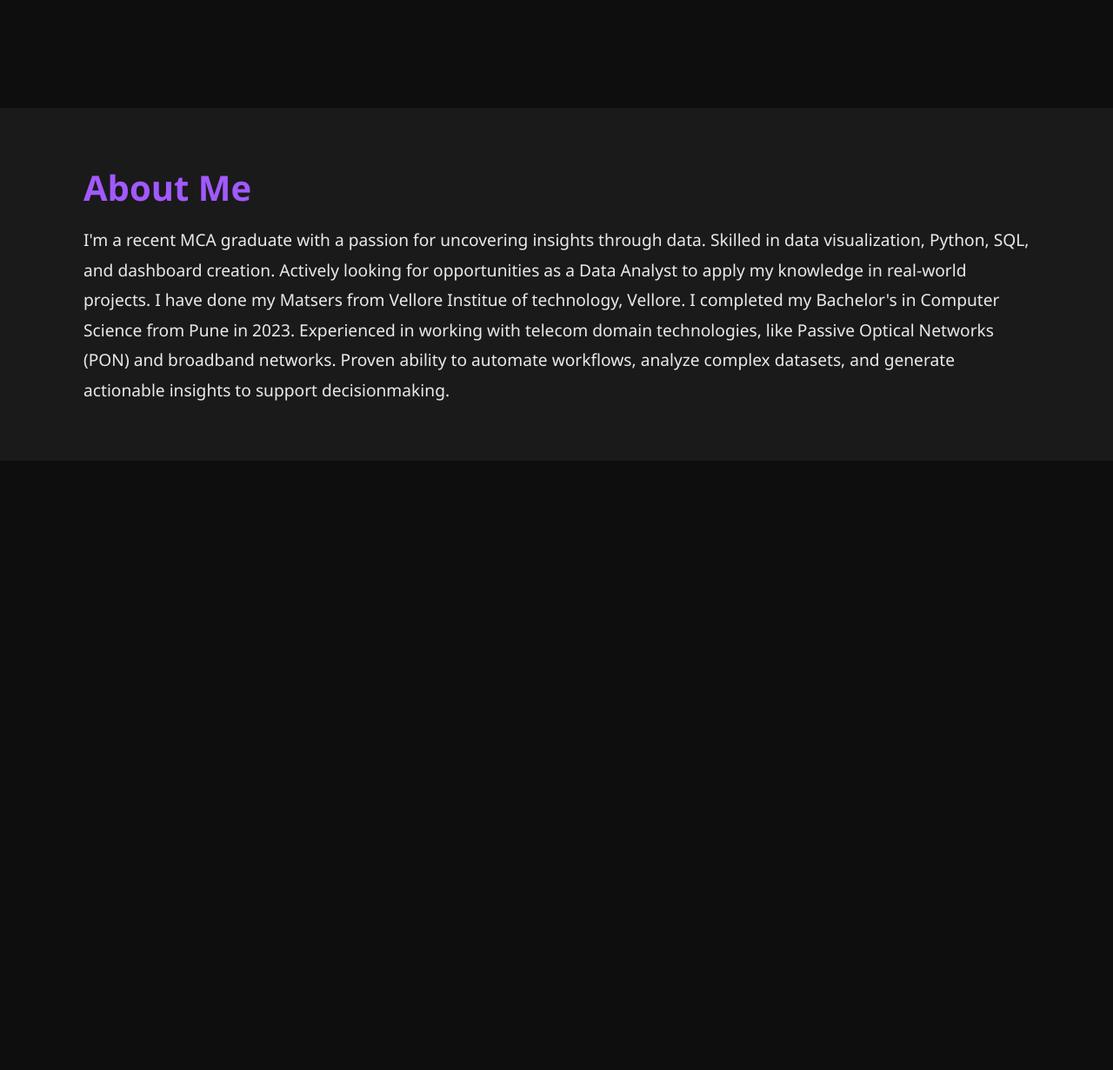
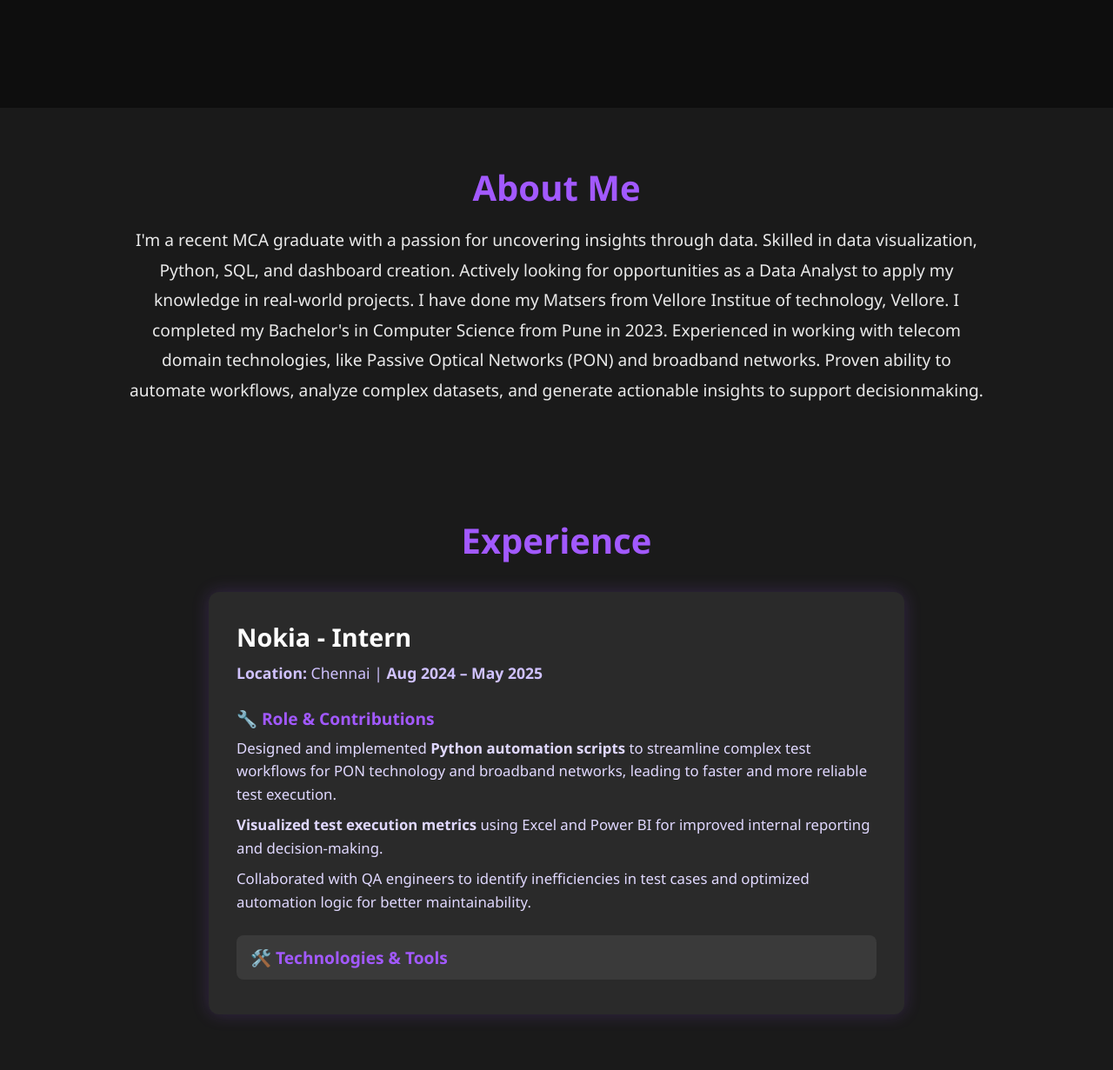
Before and after one commit to tanayaaaa123/flask-portfolio, a Flask app: page / in a window 1280 px wide. Shown: the part 684-1915 px from the top of the page at 87% size. Before the commit the page ends 1145 px from the top, so only its background shows below. Run offline with Flask 3, Linux system fonts and the light colour scheme.

Commit message:
Added Experience section

```diff
--- a/static/css/style.css
+++ b/static/css/style.css
@@ -109,12 +109,100 @@ nav ul li a.active {
     background-color: #1a1a1a;
     color: #eaeaea;
 }
+
+.about-container {
+    max-width: 1000px;
+    margin: 0 auto;
+}
 .about-container h2 {
     font-size: 2.5rem;
     color: #a259ff;
     margin-bottom: 1rem;
+    text-align: center;
 }
 .about-container p {
     font-size: 1.2rem;
     line-height: 1.8;
+    text-align: center;
 }
+/* Experience Section */
+/* Experience Section */
+#experience {
+    padding: 4rem 6rem;
+    background-color: #1a1a1a;
+    color: #eaeaea;
+}
+
+#experience h2 {
+    font-size: 2.5rem;
+    color: #a259ff;
+    margin-bottom: 2rem;
+    text-align: center;
+}
+
+.experience-card {
+    background-color: #2a2a2a;
+    padding: 2rem;
+    border-radius: 12px;
+    box-shadow: 0 0 20px rgba(162, 89, 255, 0.2);
+    transition: transform 0.3s ease;
+    max-width: 800px;
+    margin: 0 auto;
+}
+
+.experience-card:hover {
+    transform: translateY(-5px);
+}
+
+.experience-card h3 {
+    font-size: 1.8rem;
+    margin-bottom: 0.5rem;
+    color: #ffffff;
+}
+
+.experience-card p {
+    font-size: 1.1rem;
+    line-height: 1.6;
+    color: #d0c2ff;
+}
+
+.exp-section {
+    margin-top: 1.5rem;
+    text-align: left;
+}
+
+.exp-section h4 {
+    font-size: 1.2rem;
+    color: #a259ff;
+    margin-bottom: 0.5rem;
+}
+
+.exp-section p {
+    font-size: 1.05rem;
+    color: #e0d8ff;
+    margin-bottom: 0.5rem;
+}
+.collapsible {
+    cursor: pointer;
+    background-color: #3a3a3a;
+    padding: 0.75rem 1rem;
+    border-radius: 8px;
+    transition: background-color 0.3s;
+    color: #a259ff;
+}
+
+.collapsible:hover {
+    background-color: #5a5a5a;
+}
+
+.collapsible-content {
+    max-height: 0;
+    overflow: hidden;
+    transition: max-height 0.4s ease;
+    padding-left: 1rem;
+}
+
+.collapsible.active + .collapsible-content {
+    max-height: 200px; /* Adjust as needed */
+    padding-top: 0.5rem;
+}
--- a/static/js/script.js
+++ b/static/js/script.js
@@ -38,3 +38,16 @@ window.addEventListener('scroll', function () {
       }
     });
   });
+
+
+document.querySelectorAll('.collapsible').forEach(button => {
+  button.addEventListener('click', () => {
+    button.classList.toggle('active');
+    const content = button.nextElementSibling;
+    if (button.classList.contains('active')) {
+      content.style.maxHeight = content.scrollHeight + 'px';
+    } else {
+      content.style.maxHeight = null;
+    }
+  });
+});
--- a/templates/index.html
+++ b/templates/index.html
@@ -6,6 +6,9 @@
     <title>My Portfolio</title>
     <link rel="stylesheet" href="{{ url_for('static', filename='css/style.css') }}">
     <link rel="icon" href="{{ url_for('static', filename='favicon.ico') }}">
+    <!-- AOS(Animate on scroll) CSS -->
+    <link href="https://cdn.jsdelivr.net/npm/aos@2.3.4/dist/aos.css" rel="stylesheet">
+
 </head>
 <body>
     <!-- Navigation -->
@@ -31,7 +34,8 @@
             <img src="{{ url_for('static', filename='css/images/formal.jpg') }}" alt="Profile Picture">
         </div>
     </section>
-    <section id="about-me" class="about-section">
+    <section id="about-me" class="about-section" data-aos="fade-up">
+
             <div class="container about-container">
                 <h2>About Me</h2>
                 <p>
@@ -44,12 +48,42 @@
                 workflows, analyze complex datasets, and generate actionable insights to support decisionmaking.
                 </p>
             </div>
+
     </section>
+    <section id="experience">
+        <h2 data-aos="fade-down">Experience</h2>
+        <div class="experience-card" data-aos="fade-up">
+          <h3>Nokia - Intern</h3>
+          <p><strong>Location:</strong> Chennai | <strong>Aug 2024 – May 2025</strong></p>
+
+          <div class="exp-section">
+            <h4>🔧 Role & Contributions</h4>
+            <p>Designed and implemented <b>Python automation scripts</b> to streamline complex test workflows for PON technology and broadband networks, leading to faster and more reliable test execution.</p>
+            <p><b>Visualized test execution metrics</b> using Excel and Power BI for improved internal reporting and decision-making.</p>
+            <p>Collaborated with QA engineers to identify inefficiencies in test cases and optimized automation logic for better maintainability.</p>
+          </div>
+
+          <div class="exp-section">
+            <h4 class="collapsible">🛠️ Technologies & Tools</h4>
+            <div class="collapsible-content">
+                <p><em>Python, PON, Broadband Networks, Linux (CLI), Power BI, Excel, Jenkins, Ansible Playbook</em></p>
+            </div>
+          </div>
+        </div>
+      </section>
+
+
 
 
 
     <script src="{{ url_for('static', filename='js/script.js') }}">
 
     </script>
+    <!-- AOS JS -->
+    <script src="https://cdn.jsdelivr.net/npm/aos@2.3.4/dist/aos.js"></script>
+    <script>
+        AOS.init();
+    </script>
+
 </body>
 </html>
```
Lines whose indentation alone changed are shown as unchanged.
